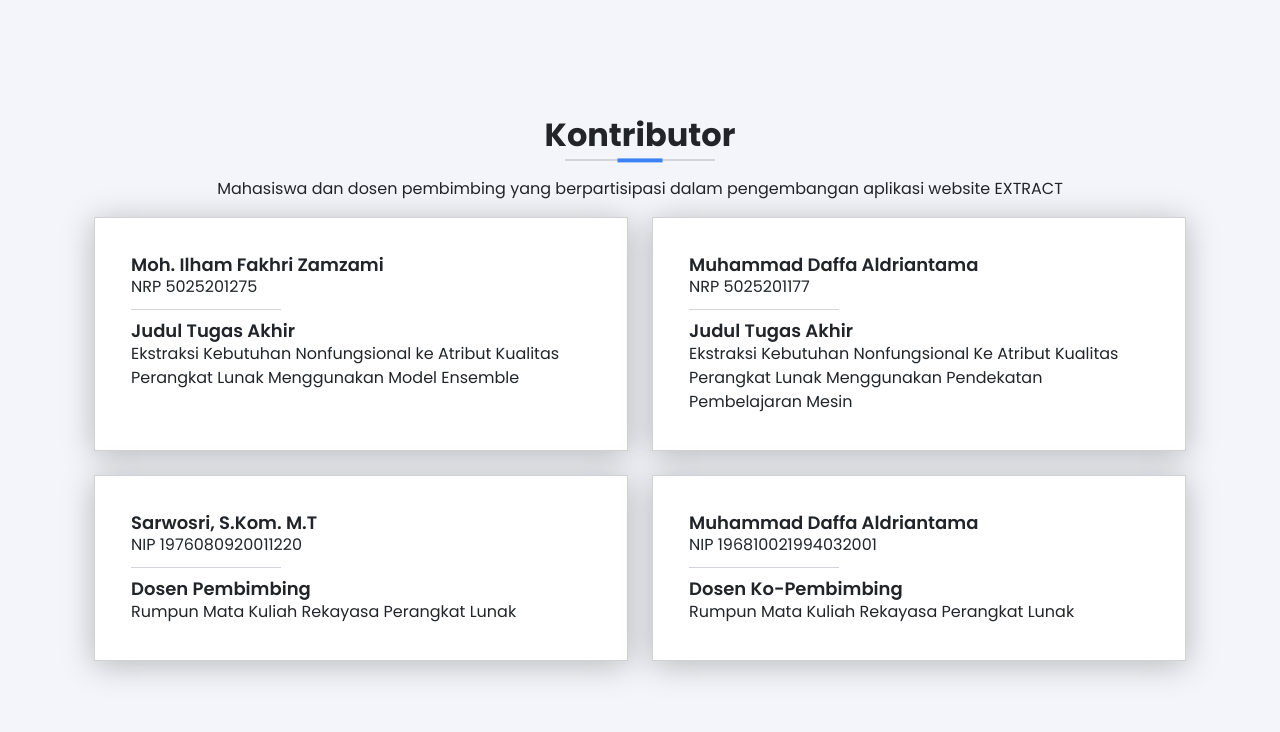
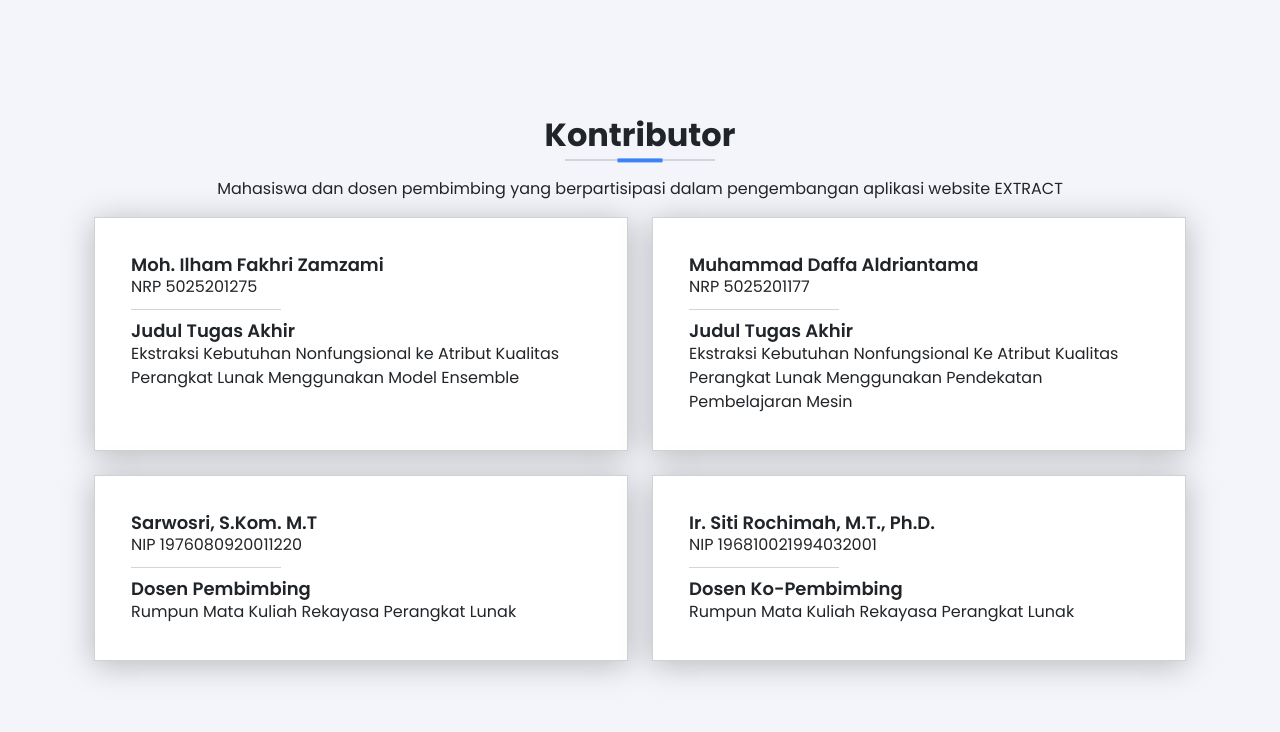
Before and after one commit to DuffAldri/extract-app, a Flask app: page / in a window 1280 px wide. Shown: the part 2918-3650 px from the top of the page. Run offline with Flask 3, Linux system fonts and the light colour scheme; parts of the project's set-up code (start-up, migrations or seed data) failed here and were passed over; some libraries are stand-ins or nearby versions.

Commit message:
Fixed info failure

```diff
--- a/app.py
+++ b/app.py
@@ -13,4 +13,4 @@ app.register_blueprint(main_bp)
 app.register_blueprint(prediction_bp)
 
 if __name__ == '__main__':
-    app.run(host='0.0.0.0', port='8080', debug=True)
+    app.run(host='0.0.0.0', port='8080')
--- a/templates/index.html
+++ b/templates/index.html
@@ -375,7 +375,7 @@
                 <div class="col-md-6 pb-4">
                     <div class="card h-100">
                         <div class="card-body">
-                            <h5>Muhammad Daffa Aldriantama</h5>
+                            <h5>Ir. Siti Rochimah, M.T., Ph.D.</h5>
                             <p>NIP 196810021994032001</p>
                             <div class="line"></div>
                             <h5>Dosen Ko-Pembimbing</h5>
```
